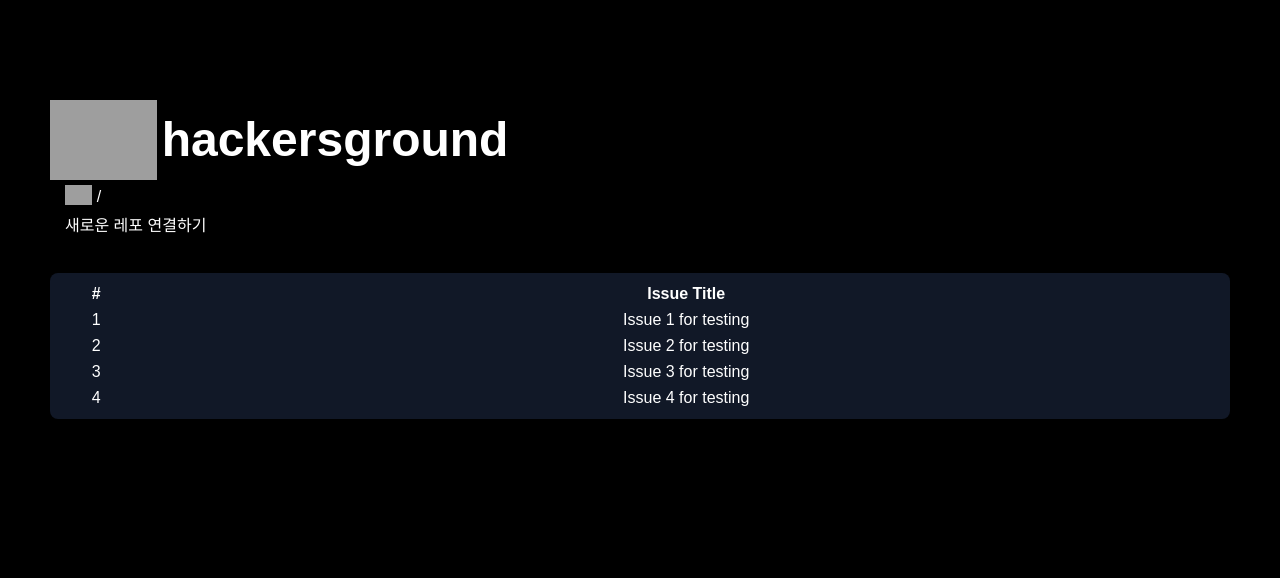
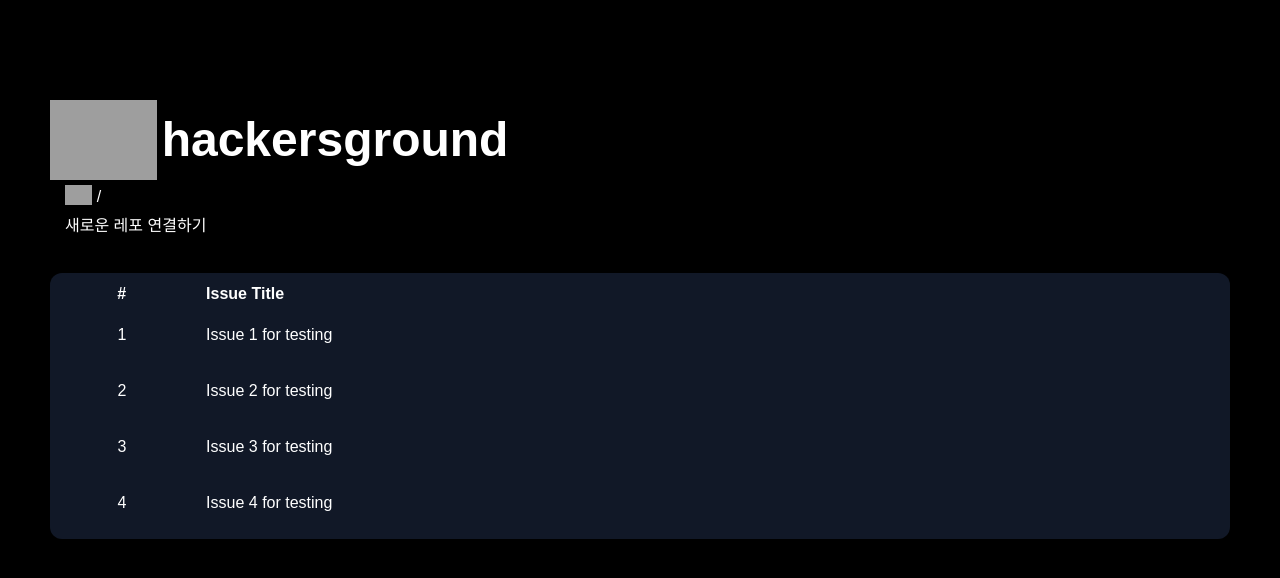
Before and after one commit to hackersground-kr/workshop-2023, a React (Create React App) app in the folder web/: page / in a window 1280 px wide. Both pictures are taken after a click on the button 836 px from the left and 408 px from the top of the page. Shown: the top 578 px of the page. Built offline with nearby package versions, Linux system fonts and the light colour scheme; grey boxes are pictures that could not be loaded.

Commit message:
Update frontend table

```diff
--- a/web/src/components/Info.js
+++ b/web/src/components/Info.js
@@ -32,10 +32,38 @@ function IssueRow({issue, index}) {
     const number = issue.number;
     const title = issue.title;
 
+    //IF index is odd number, make the background color as bg-gray-800
+
+    const sampleData = {
+        "completion": "Sample data to be shown with bullet points. Still not sure how the data will come through and how I should render it."
+    };
+
+    async function handleIssueClick() {
+        if (process.env.NODE_ENV === 'development') {
+            //Do not call API in local dev env.
+            return sampleData.completion;
+        } else {
+            //Call /chat API endpoint
+            const response = await fetch("/chat");
+
+            //Call /storage API endpoint
+            saveSummarizedIssues();
+        }
+    }
+
+    async function saveSummarizedIssues() {
+        //Save summarized completion to the storage with github issue info.
+
+        //Check response and handle it.
+        //How will I let the user know that the issue has not been saved?
+
+        //I should return the success response code.
+    }
+
     return (
         <tr key={index}>
-            <td>{number}</td>
-            <td>{title}</td>
+            <td className="px-1.5 py-4 whitespace-nowrap text-center">{number}</td>
+            <td className='text-left px-3' onClick={handleIssueClick}>{title}</td>
         </tr>
     );
 
@@ -51,13 +79,13 @@ function IssueTable({issues}) {
     });
 
     return (
-        <div className="tableDiv py-2 align-left inline-block min-w-full shadow overflow-hidden sm:rounded-lg bg-gray-900">
+        <div className="tableDiv py-2 align-left inline-block min-w-full shadow overflow-hidden rounded-xl bg-gray-900">
 
             <table className="table-auto border-collapse w-full">
                 <thead className=''>
                     <tr>
-                        <th>#</th>
-                        <th>Issue Title</th>
+                        <th className="tracking-wider">#</th>
+                        <th className='text-left px-3'>Issue Title</th>
                     </tr>
                 </thead>
                 <tbody>
```
